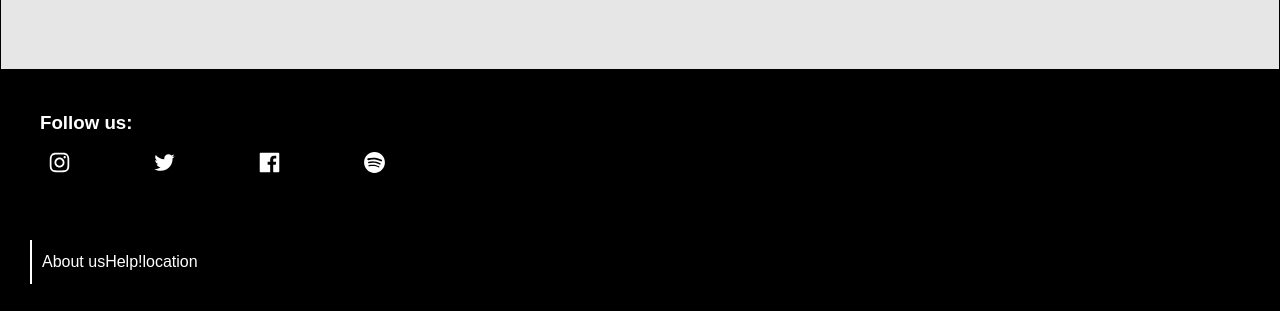
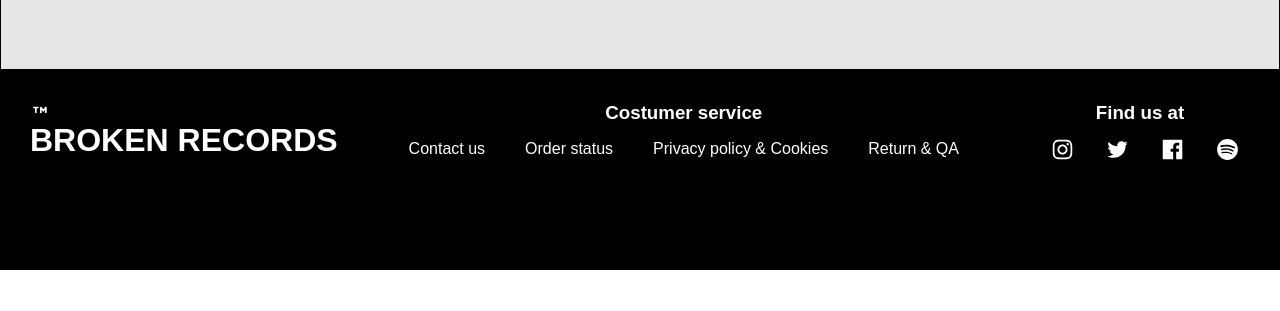
Before and after one commit to jonaelghid3y/Brokenrecords, a React (Vite) app: page / in a window 1280 px wide. Shown: the part 565-876 px from the top of the page. After the commit the page ends 835 px from the top, so only its background shows below. Built offline with nearby package versions, Linux system fonts and the light colour scheme; no server answers.

Commit message:
Top footer done :)!

```diff
--- a/package.json
+++ b/package.json
@@ -23,6 +23,7 @@
     "@types/react": "^18.0.28",
     "@types/react-dom": "^18.0.11",
     "@vitejs/plugin-react": "^3.1.0",
+    "css-loader": "^6.7.3",
     "vite": "^4.2.0"
   }
 }
--- a/src/components/Footer.jsx
+++ b/src/components/Footer.jsx
@@ -4,93 +4,115 @@ import {AiOutlineInstagram} from 'react-icons/ai'
 import {AiOutlineTwitter} from 'react-icons/ai'
 import {AiFillFacebook} from 'react-icons/ai'
 import {RiSpotifyFill} from 'react-icons/ri'
+import {TbTrademark} from 'react-icons/tb'
+import {FaCcMastercard} from 'react-icons/fa'
+import { color } from 'framer-motion'
 
 
 const Footer = () => {
   return (
-    <FooterContainer>
-      <SocialBox>
-        <FooterTitle>
-          Follow us:
-          <Instabox>
-            <AiOutlineInstagram size={25} color='white'/>
-            </Instabox>
-              <TwitterBox>
-                <AiOutlineTwitter size={25} color='white'/>
-              </TwitterBox>
-            <FaceBox>
-              <AiFillFacebook size={25} color='white'/>
-            </FaceBox>
-              <SpotBox>
-              <RiSpotifyFill size={25} color='white'/>
-            </SpotBox>
-          </FooterTitle>
-        </SocialBox>
-      <FooterContainer2>
-        <div>
-          About us
+    <FooterTop>
+      <FooterContent className="footerContent">
+        <div className="logoContainer">
+          <h1>
+          <TbTrademark size={20} color='white'/> BROKEN RECORDS
+          </h1>
         </div>
         <div>
-          Help!
+          <h3>
+            Costumer service
+          </h3>
+          <CustomerService>
+            <p>Contact us</p>
+            <p>Order status</p>
+            <p>Privacy policy & Cookies</p>
+            <p>Return & QA</p>
+          </CustomerService>
         </div>
         <div>
-          location
+          <div className='socialHeadline'>
+            <h3>
+              Find us at
+            </h3>
+          </div>
+          <SocialLogos>
+            <AiOutlineInstagram size={25}/>
+            <AiOutlineTwitter size={25} />
+            <AiFillFacebook size={25}/>
+            <RiSpotifyFill size={25}/>
+          </SocialLogos>
         </div>
-      </FooterContainer2>
-    </FooterContainer>
+      </FooterContent>
+
+    </FooterTop >
 
   )
 }
 
-const FooterContainer = styled.div`
+const FooterTop = styled.div`
   background: black;
   display: flex;
   justify-content: center;
   aline-itenms: center;
-  flex-direction: column;
+  flex-direction: row;
+  background-color: black;
 `;
 
-const SocialBox = styled.div`
+const FooterContent = styled.div`
+  padding:30px;
+  width: 2400px;
+  height: 200px;
+  color: white;
   display: flex;
-  width: 500px;
+  justify-content: space-between;
+`;
+
+const CustomerService = styled.ul`
+  display: flex;
+
+  & > * {
+    margin: 20px;
+    margin-top:10px;
+    text-align: left;
+  }
+  &:hover {
+    cursor: pointer;
+  }
+`;
+
+
+const SocialLogos = styled.div`
+display: flex;
+
+& > * {
+  margin: 20px;
+  margin-top:10px;
+  text-align: left;
+}
+&:hover {
+  cursor: pointer;
+}
+& > * {
+  margin-right: 10px;
+}
+& > svg:nth-of-type(1):hover {
+  fill: pink;
+}
+
+& > svg:nth-of-type(2):hover {
+  fill: #00acee;
+}
+
+& > svg:nth-of-type(3):hover {
+  fill: #3b5998;
+}
+
+& > svg:nth-of-type(4):hover {
+  fill: limegreen;
+}
 
 `;
 
-const FooterTitle = styled.h3`
-  color: white;
-  display: flex;
-  font-family: 'Lexend', sans-serif;
-  margin: 40px 0px 25px 40px;
-`;
-
-
-const Instabox = styled.div`
-  margin: 30px 30px 0px -95px;
-  padding: 10px;
-
-`;
-const TwitterBox = styled.div`
-  margin: 30px 30px 0px 30px;
-  padding: 10px;
-
-`;
-const FaceBox = styled.div`
-  margin: 30px 30px 0px 30px;
-  padding: 10px;
-
-`;
-const SpotBox = styled.div`
-  margin: 30px 30px 0px 30px;
-  padding: 10px;
-`;
-
-const FooterContainer2 = styled.div`
-  color: white;
-  display: flex;
-  margin: 30px;
-  padding: 10px;
-  border-left: 2px solid white;
-`;
 
 
 export default Footer
```
Also changed, not shown: src/pages/Product.jsx (+15 -21 lines).
